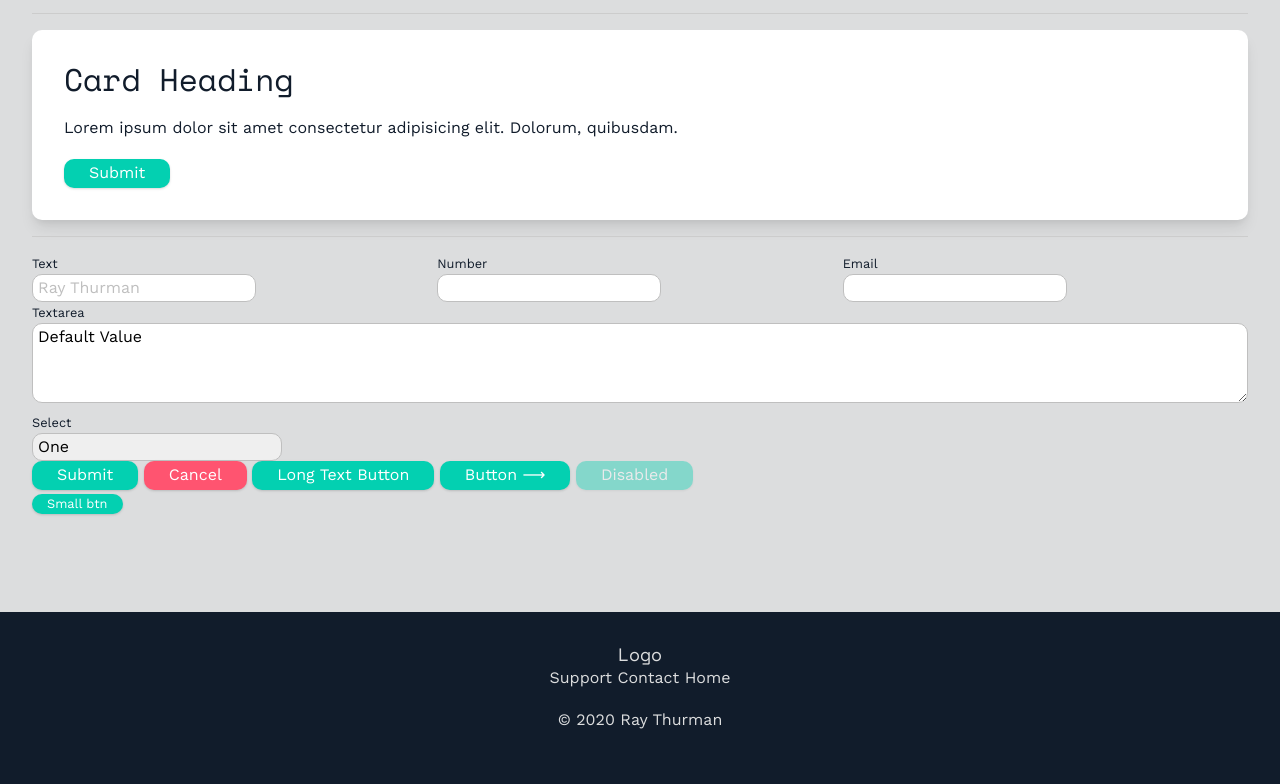
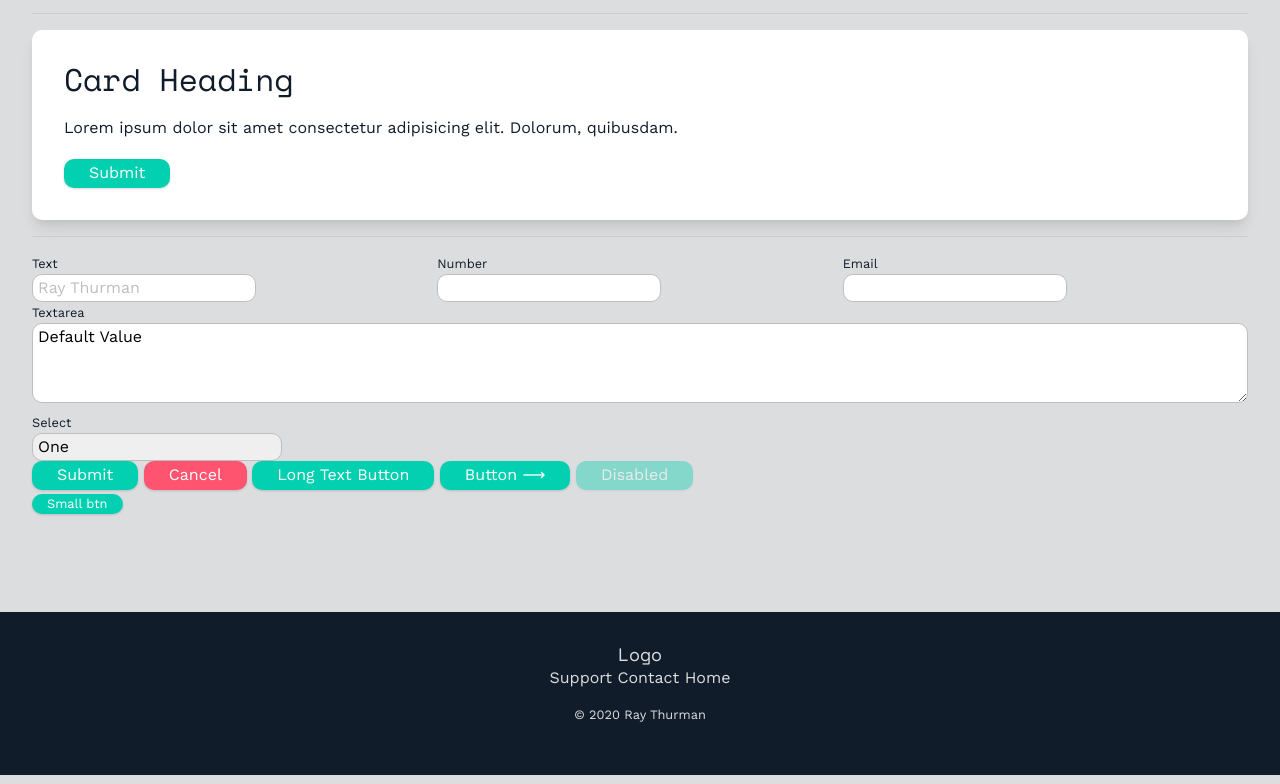
Before and after one commit to raythurman2386/my-base-css-design-system, a website built with Parcel: page index.html in a window 1280 px wide. Shown: the part 913-1697 px from the top of the page. Built offline with nearby package versions, Linux system fonts and the light colour scheme.

Commit message:
added text_small class to the footer, minor polish

```diff
--- a/index.html
+++ b/index.html
@@ -121,7 +121,7 @@
 				<a href="#">Contact</a>
 				<a href="#">Home</a>
 			</nav>
-			<p>&copy; 2020 Ray Thurman</p>
+			<p class="text_small">&copy; 2020 Ray Thurman</p>
 		</footer>
 
 		<script src="js/vendor/modernizr-3.11.2.min.js"></script>
```
